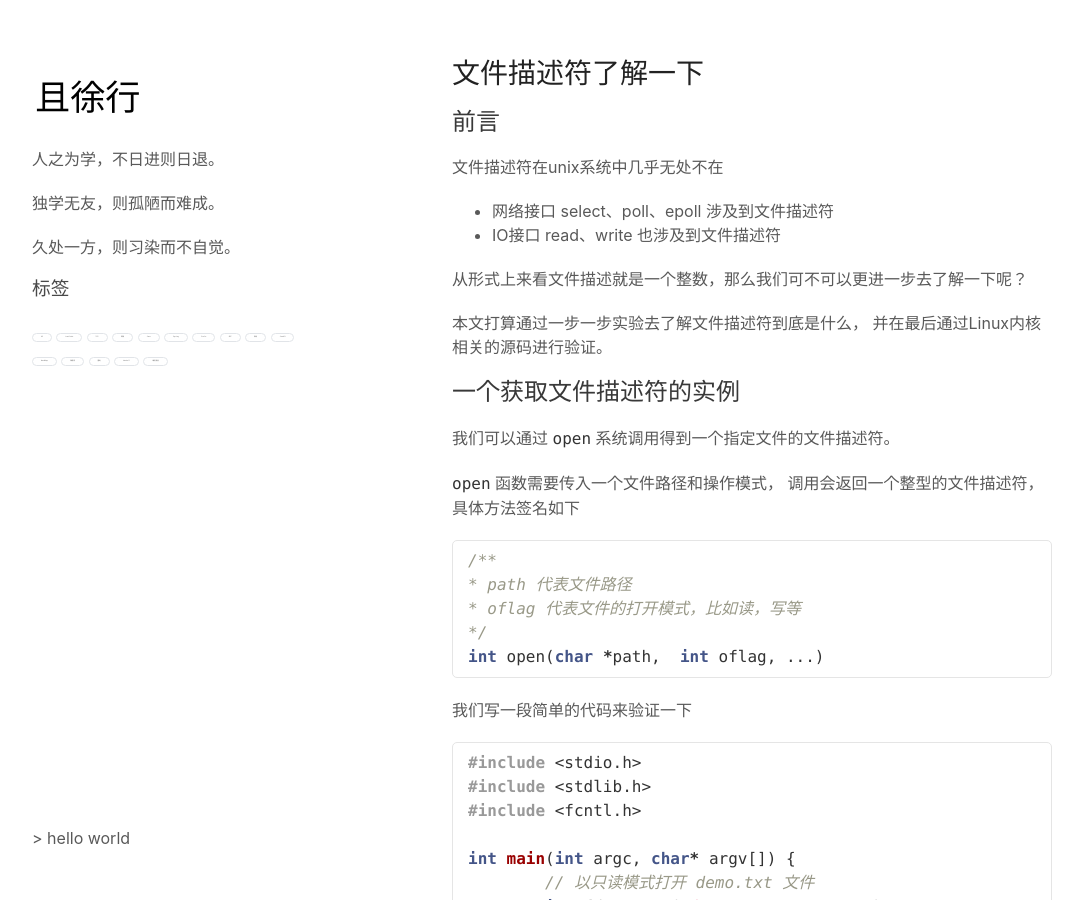
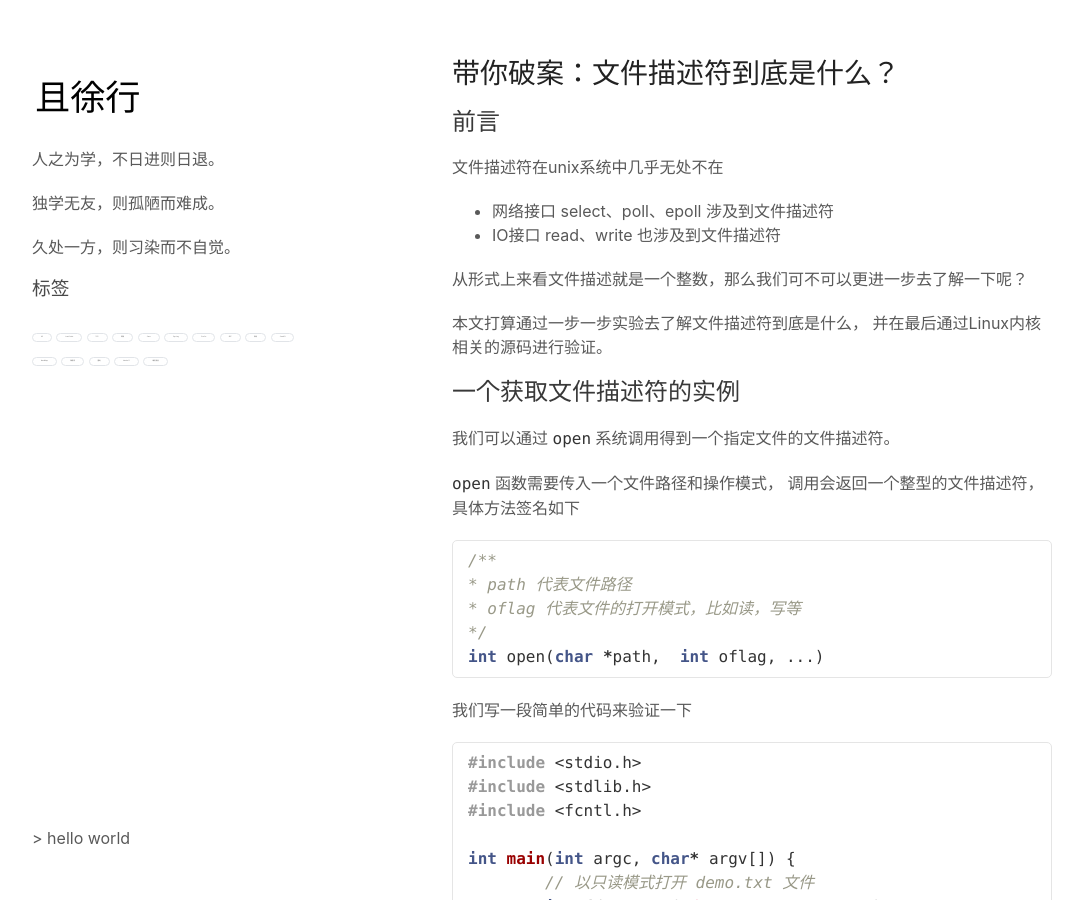
Before and after one commit to vran-dev/vran-dev.github.io, a Jekyll site: the page built from _articles/file-descriptor/file-descriptor.md, in a window 1280 px wide and 900 px high. Shown: the whole window, without its empty margins (98-1181 px from the left). Built offline with Jekyll 4.4.1, drawn with Linux system fonts in a browser that asks for light colours; comment, search, counter and statistics services are not loaded.

Commit message:
feat(file-descriptor):change title

```diff
--- a/_articles/file-descriptor/file-descriptor.md
+++ b/_articles/file-descriptor/file-descriptor.md
@@ -1,10 +1,10 @@
 ---
-title:  "文件描述符了解一下"
+title:  "带你破案：文件描述符到底是什么？"
 date:   2019-07-23 23:34:06 +0800
 tags: [OS]
 ---
 
-# 文件描述符了解一下
+# 带你破案：文件描述符到底是什么？
 ## 前言
 
 文件描述符在unix系统中几乎无处不在
```
